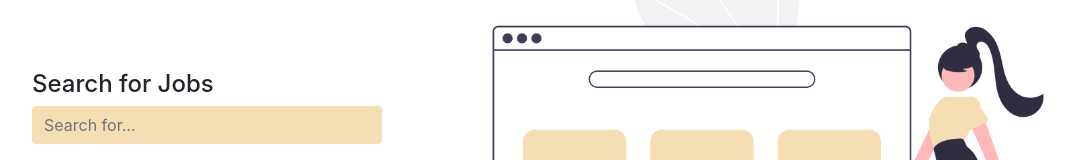
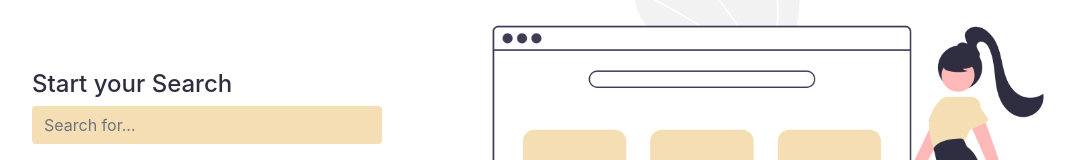
Before and after one commit to anateii/Job-Search-Engine, a React (Create React App) app in the folder search-bar-jobs/: page / in a window 1280 px wide. Shown: the part 217-377 px from the top of the page, without its empty margins (53-1128 px from the left). Built offline with nearby package versions, Linux system fonts and the light colour scheme; no server answers.

Commit message:
Update Title

```diff
--- a/search-bar-jobs/src/components/HomeSearch/HomeSearch.jsx
+++ b/search-bar-jobs/src/components/HomeSearch/HomeSearch.jsx
@@ -42,7 +42,7 @@ const HomeSearch = () => {
 
 
         <Col md={4} >
-        <h4>Search for Jobs</h4>
+        <h4 style={{color: "#2F2E41"}}>Start your Search</h4>
           <Form onSubmit={handleSubmit}>
             <Form.Control
               type="search"
```
